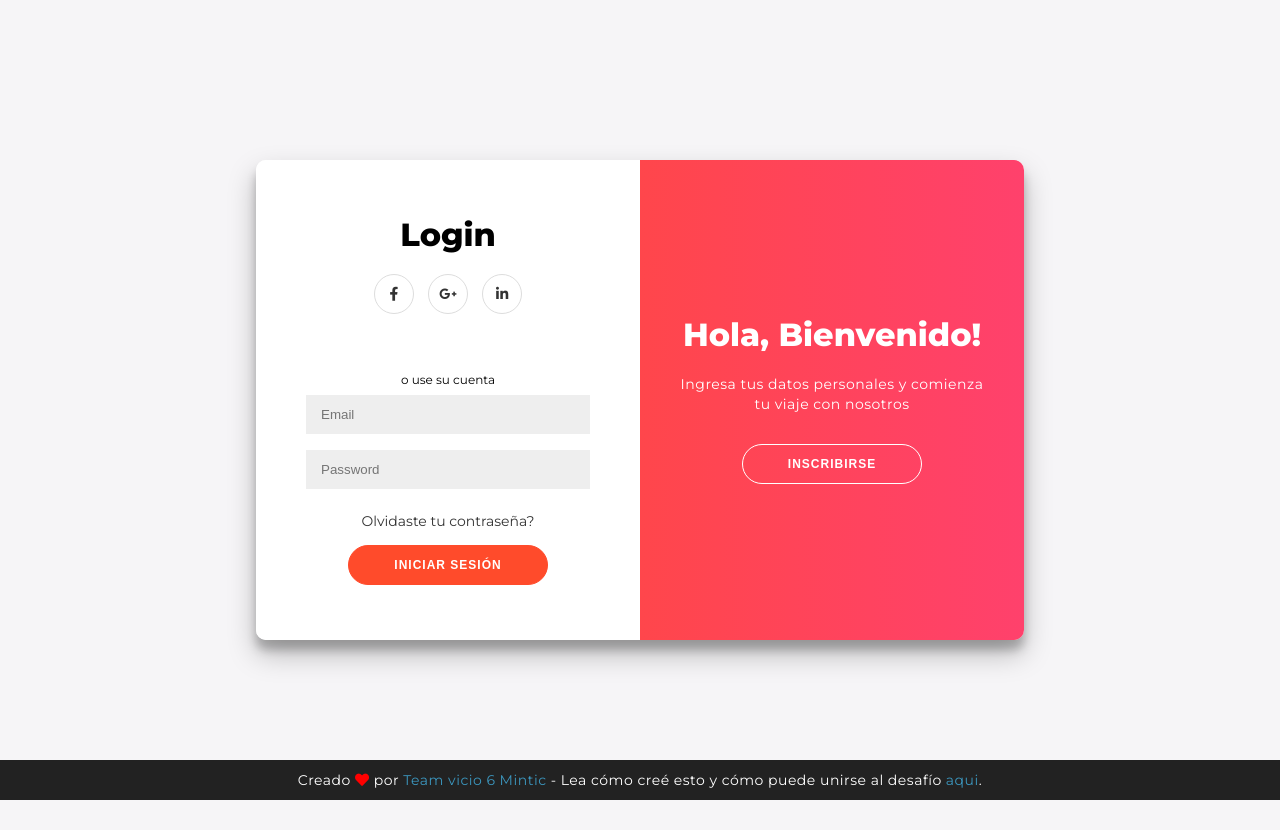
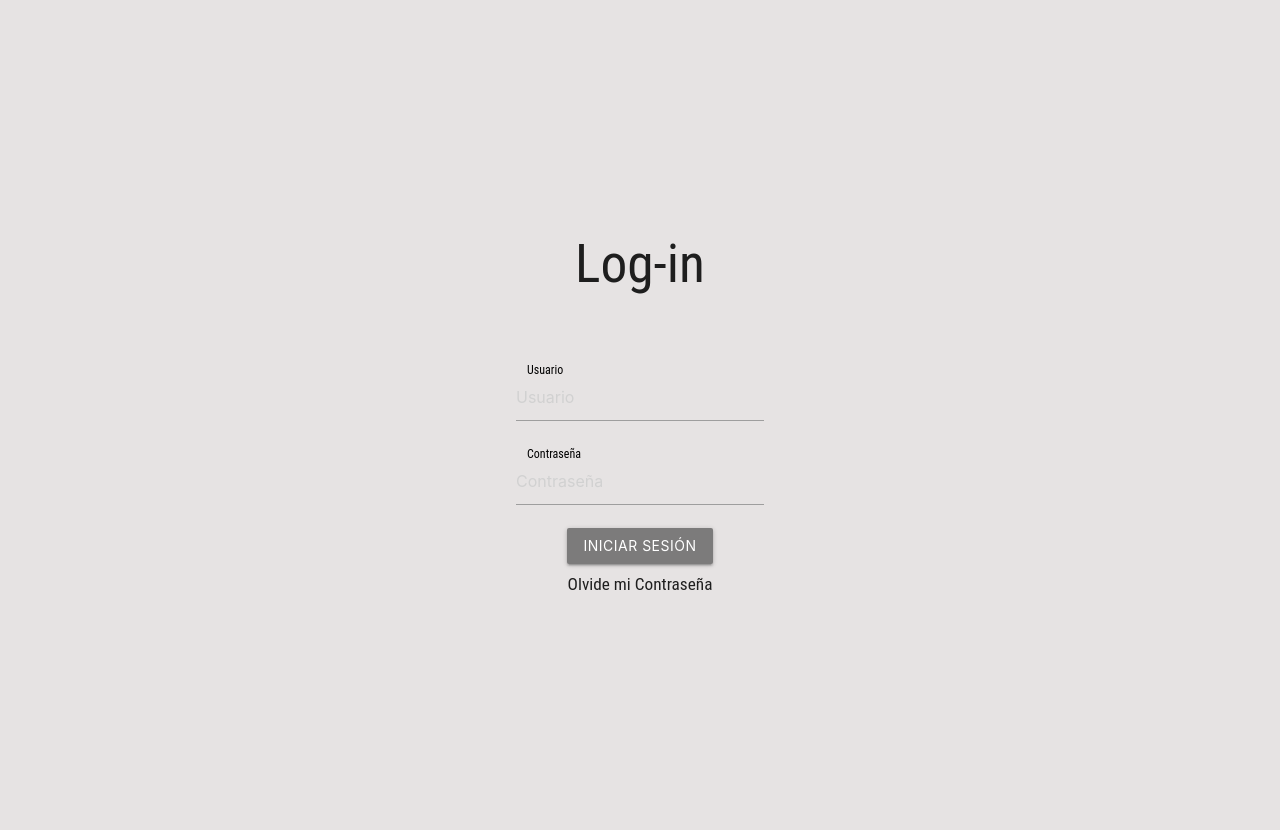
Before and after one commit to JulianCallejas/ProyectoAgenda, a Flask app: page /login in a window 1280 px wide. After the commit the page ends 590 px from the top, so only its background shows below. Run offline with Flask 2, Linux system fonts and the light colour scheme; parts of the project's set-up code (start-up, migrations or seed data) failed here and were passed over; some libraries are stand-ins or nearby versions.

Commit message:
Actualizacion union back-front Spring 1

```diff
--- a/AgendApp/templates/escritorio.html
+++ b/AgendApp/templates/escritorio.html
@@ -10,7 +10,7 @@
 </head>
 <body>
     <div class="text">
-        <p>Bienvenido, {{ current_user.username }}</p>
+        <p>Bienvenido, {{ current_user.nombreCompleto }}</p>
     </div>
     <a class="btn btn-secondary" href="{{ url_for('logout') }}">Cerrar sesion</a>
 
--- a/AgendApp/templates/login.html
+++ b/AgendApp/templates/login.html
@@ -1,38 +1,22 @@
 <!DOCTYPE html>
-<html lang="en" >
+<html lang="en">
 <head>
     <meta charset="UTF-8">
-  <title>Proyecto Agenda</title>
-  <link rel='stylesheet' href='https://cdnjs.cloudflare.com/ajax/libs/font-awesome/5.14.0/css/all.min.css'><link rel="stylesheet" href="./static/css/style.css">
-
+    <meta http-equiv="X-UA-Compatible" content="IE=edge">
+    <meta name="viewport" content="width=device-width, initial-scale=1.0">
+    <title>Login AgendApp</title>
+    <link rel="stylesheet" href="https://cdnjs.cloudflare.com/ajax/libs/materialize/1.0.0/css/materialize.min.css">
+    <link rel='stylesheet' href='https://cdnjs.cloudflare.com/ajax/libs/font-awesome/5.14.0/css/all.min.css'>
+    <link rel="stylesheet" href="../static/css/index.css" />
 </head>
 <body>
     <!-- partial:index.partial.html -->
-<h2></h2>
-<div class="container" id="container">
-	<div class="form-container sign-up-container">
-		<form >
-			<h1>Crear una cuenta</h1>
-			<div class="social-container">
-				<a href="#" class="social"><i class="fab fa-facebook-f"></i></a>
-				<a href="#" class="social"><i class="fab fa-google-plus-g"></i></a>
-				<a href="#" class="social"><i class="fab fa-linkedin-in"></i></a>
-			</div>
-			<span>o use su correo electrónico para registrarse</span>
-			<input type="text" placeholder="Name" />
-			<input type="email" placeholder="Email" />
-			<input type="password" placeholder="Password" />
-			<button>Inscribirse</button>
-		</form>
-	</div>
+    <div class="contenedor">
+        <div class="center">
+            <h2>Log-in</h2>
             <div class="form-container sign-in-container">
                 <form action="/login" method="POST">
-			<h1>Login</h1>
-			<div class="social-container">
-				<a href="#" class="social"><i class="fab fa-facebook-f"></i></a>
-				<a href="#" class="social"><i class="fab fa-google-plus-g"></i></a>
-				<a href="#" class="social"><i class="fab fa-linkedin-in"></i></a>
-			</div>
+                    <div class="inputs">
                         <input type="hidden" name="csrf_token" value="{{ csrf_token() }}">
                         {% with messages = get_flashed_messages() %}
 
@@ -48,42 +32,24 @@
 
                         {% endwith %}
 
-			<br/>
-			<br/>
-			<span>o use su cuenta</span>
-			<input placeholder="Email" name="username"/>
-			<!--input type="email" placeholder="Email" name="username"/-->
-			<input type="password" placeholder="Password" name="password" />
-			<a href="#">Olvidaste tu contraseña?</a>
-			<button>Iniciar sesión</button>
+                        <br />
+                        <br />
+                        <div class="input-field col s6">
+                            <input id="first_name" type="text" class="validate" placeholder="Usuario" name="username">
+                            <label for="first_name">Usuario</label>
+                        </div>
+                        <div class="input-field col s12">
+                            <input id="password" type="password" class="validate" placeholder="Contraseña" name="password">
+                            <label for="password">Contraseña</label>
+                        </div>
+                    </div>
+                    <button class="btn waves-effect waves-yellow" type="submit" name="action">Iniciar sesión</button>
+                    <h6>Olvide mi Contraseña</h6>
                 </form>
-	</div>
-	<div class="overlay-container">
-		<div class="overlay">
-			<div class="overlay-panel overlay-left">
-				<h1>¡Bienvenido de nuevo!</h1>
-				<p>Para mantenerse conectado con nosotros, inicie sesión con su información personal</p>
-				<button class="ghost" id="signIn">Iniciar sesión</button>
-			</div>
-			<div class="overlay-panel overlay-right">
-				<h1>Hola, Bienvenido!</h1>
-				<p>Ingresa tus datos personales y comienza tu viaje con nosotros</p>
-				<button class="ghost" id="signUp">inscribirse</button>
             </div>
         </div>
         </div>
-</div>
-
-<footer>
-	<p>
-		Creado <i class="fa fa-heart"></i> por
-		<a target="_blank" href=""> Team vicio 6 Mintic </a>
-		- Lea cómo creé esto y cómo puede unirse al desafío
-		<a target="_blank" href="">aqui</a>.
-	</p>
-</footer>
-<!-- partial -->
-  <script  src="./static/js/script.js"></script>
+    <script src="https://cdnjs.cloudflare.com/ajax/libs/materialize/1.0.0/js/materialize.min.js"></script>
 
 </body>
 </html>
```
Also changed, not shown: AgendApp/templates/index.html (deleted, +0 -33 lines), AgendApp/templates/loginAngel.html (added, +89 -0 lines). Lines whose indentation alone changed are shown as unchanged.
